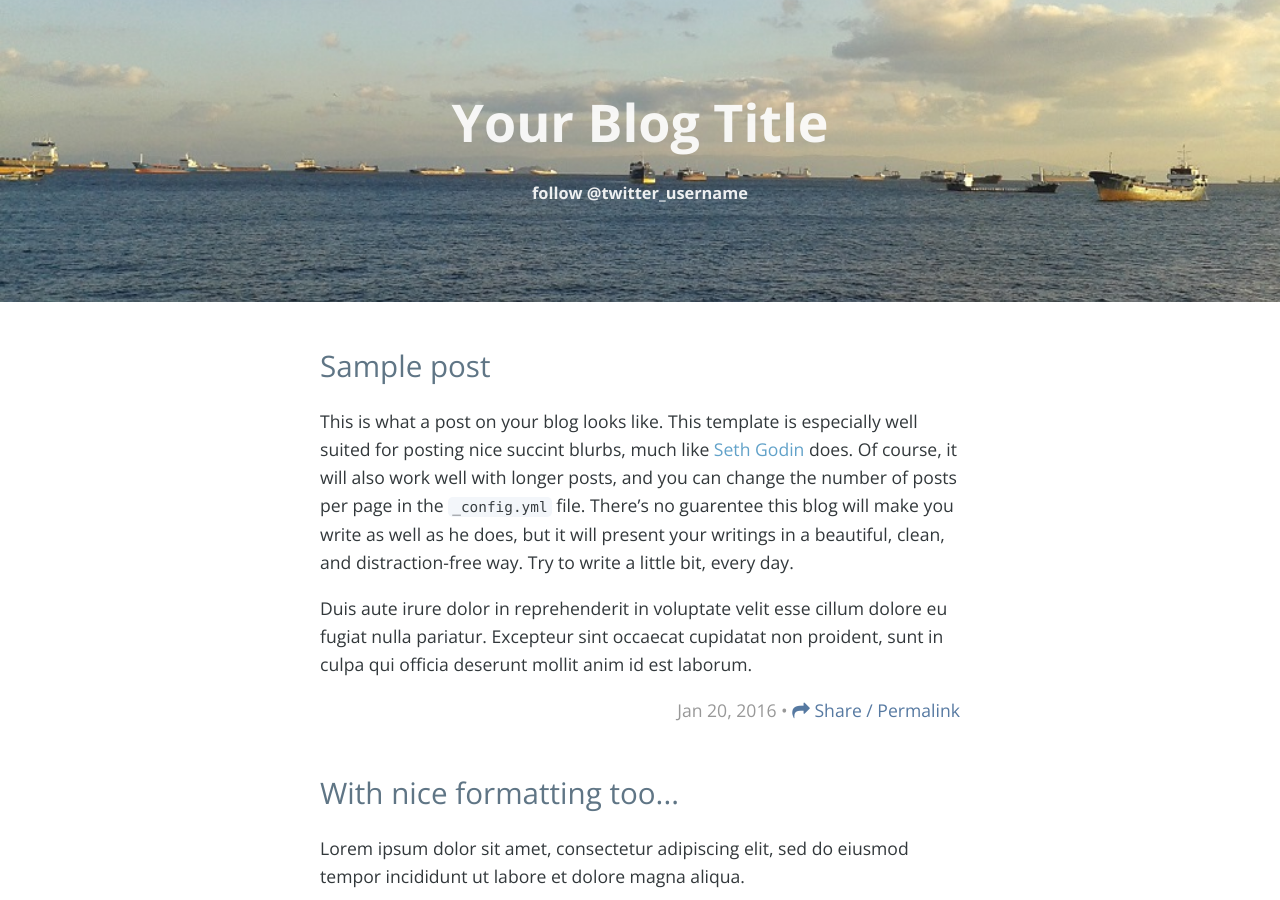
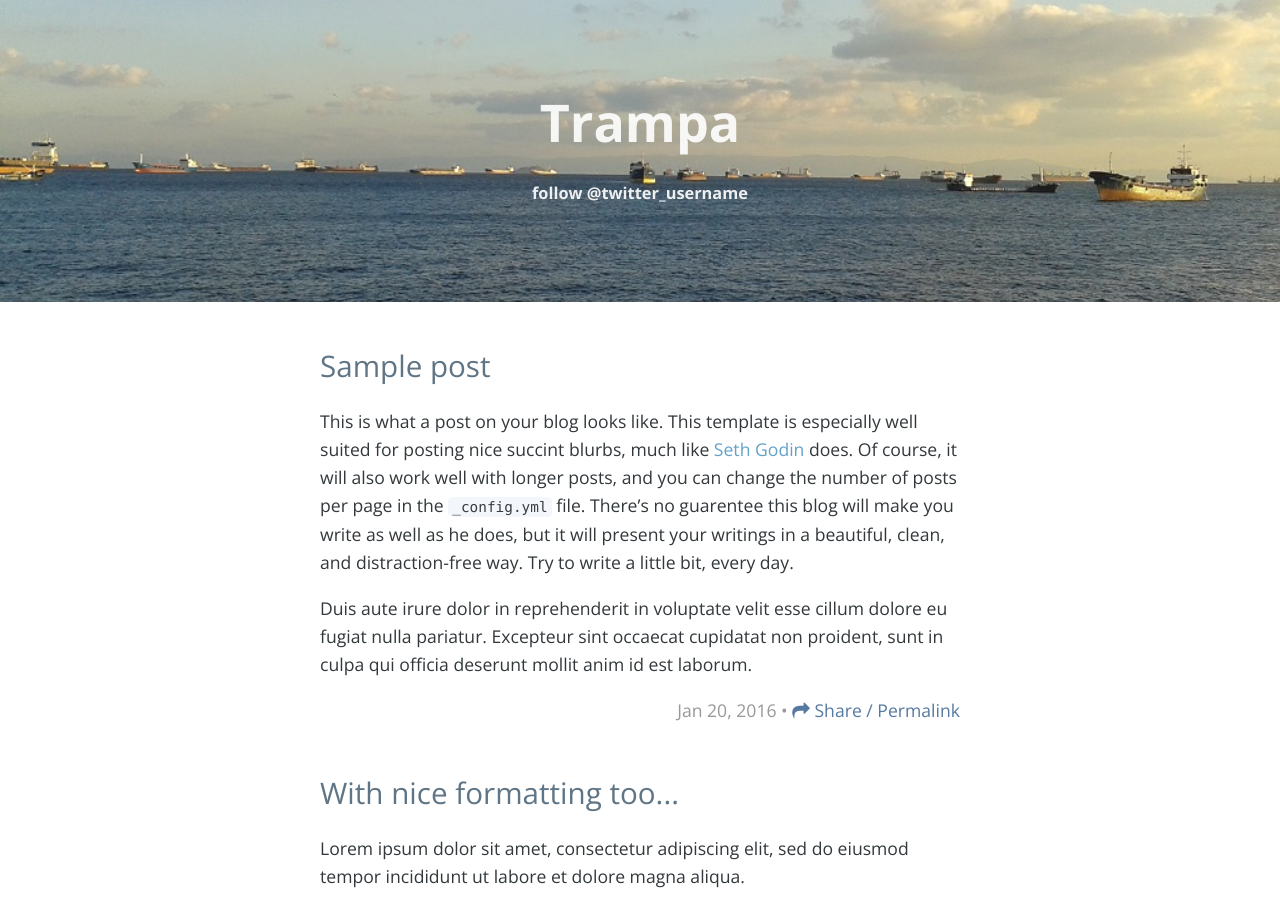
Before and after one commit to adueck/cayman-blog, a Jekyll site: the page built from index.html, in a window 1280 px wide and 900 px high. Built offline with Jekyll 4.4.1, drawn with Linux system fonts in a browser that asks for light colours; nearby versions of some CDN libraries; the list of posts is cut into pages by our own code.

Commit message:
Update _config.yml

```diff
--- a/_config.yml
+++ b/_config.yml
@@ -6,9 +6,9 @@
 # 'jekyll serve'. If you change this file, please restart the server process.
 
 # Site settings
-title: Your Blog Title
+title: Trampa
 description: '' # write a nice description for your blog
-baseurl: /cayman-blog /'' # the subpath of your site, e.g. /blog
+baseurl: '/cayman-blog/' # the subpath of your site, e.g. /blog
 url: '' # the base hostname & protocol for your site http://www.example.com
 # google_analytics: 'UA-XXXXXX-X'
 twitter_username: 'twitter_username'
```
